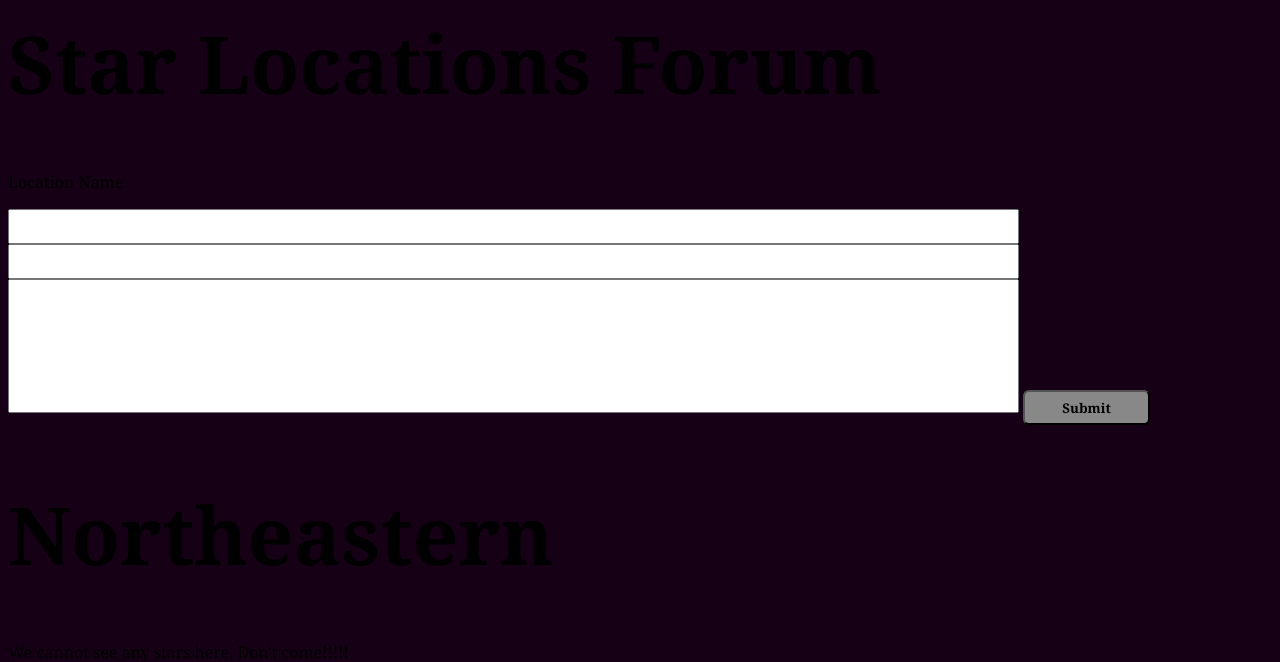
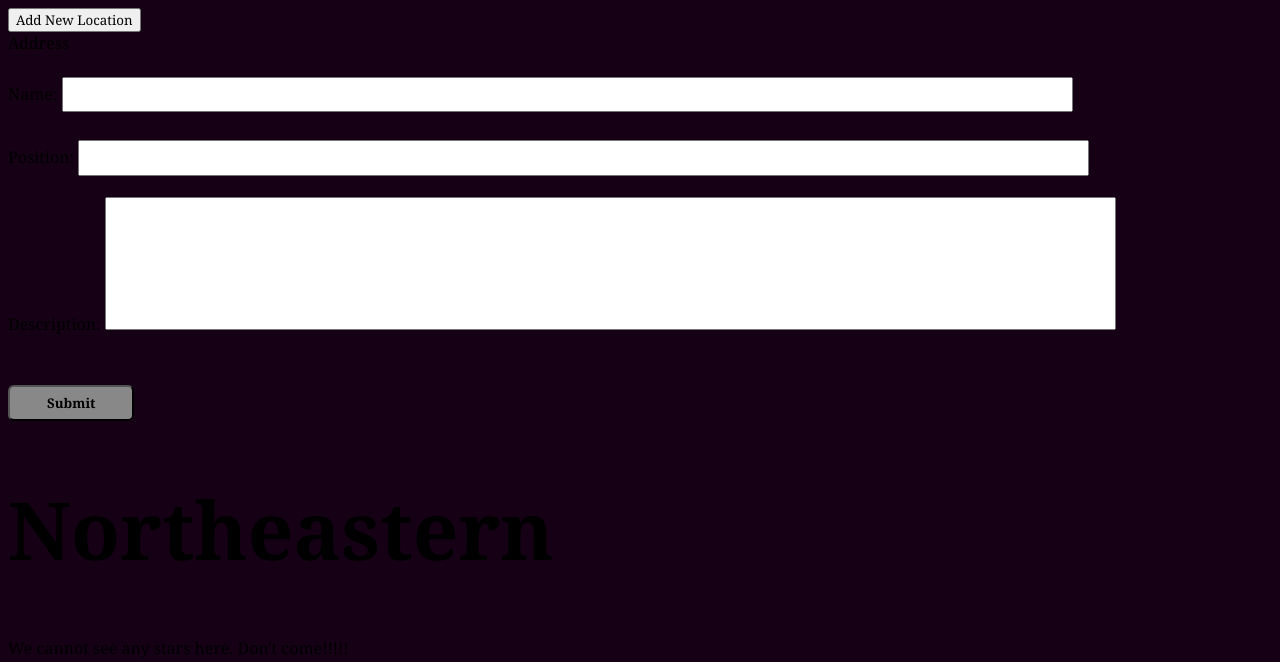
Before and after one commit to tjdli/HackBeanpot-2022, a Django app: template star_gazing/star_site/templates/star_site/star_locations.html in a window 1280 px wide. Shown: the top 662 px of the page. Run offline with Django 4.2, Linux system fonts and the light colour scheme; the template is opened without the code that fills it: values that come from a table or form of the project are taken from there, others are empty; data comes from the database, SQL or seed files in the repository.

Commit message:
fixing the style of the form

```diff
--- a/star_gazing/star_site/templates/star_site/star_locations.html
+++ b/star_gazing/star_site/templates/star_site/star_locations.html
@@ -6,15 +6,13 @@
     <title>Star Locations</title>
 </head>
 <body>
-    <h1>Star Locations Forum</h1>
+    <a href="{% url 'star_site:add_location' %}"><button>Add New Location</button></a>
     <form method="post">
         {% csrf_token %}
-        <p>Location Name</p>
-        {{ form.name }} <br>
-        {{form.position}}<br>
-        {{form.description}}
-    <input type="submit" value="Submit">
-    </form class="locations">
+        Address<br>
+        {{form.as_p}}<br>
+        <input type="submit" value="Submit">
+    </form>
     {% if locations %}
         {% for location in locations %}
             <h1>{{ location.name }}</h1>
```
